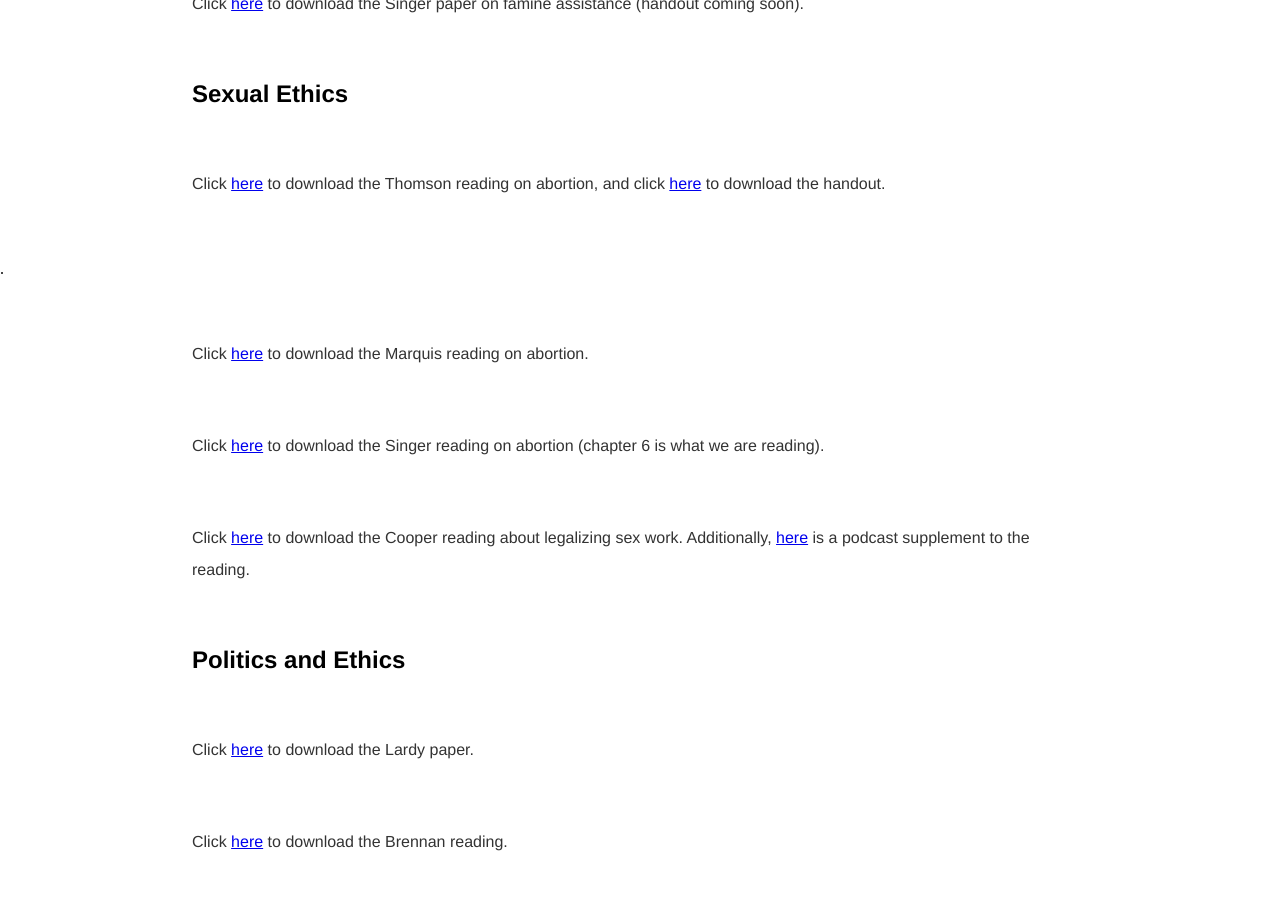
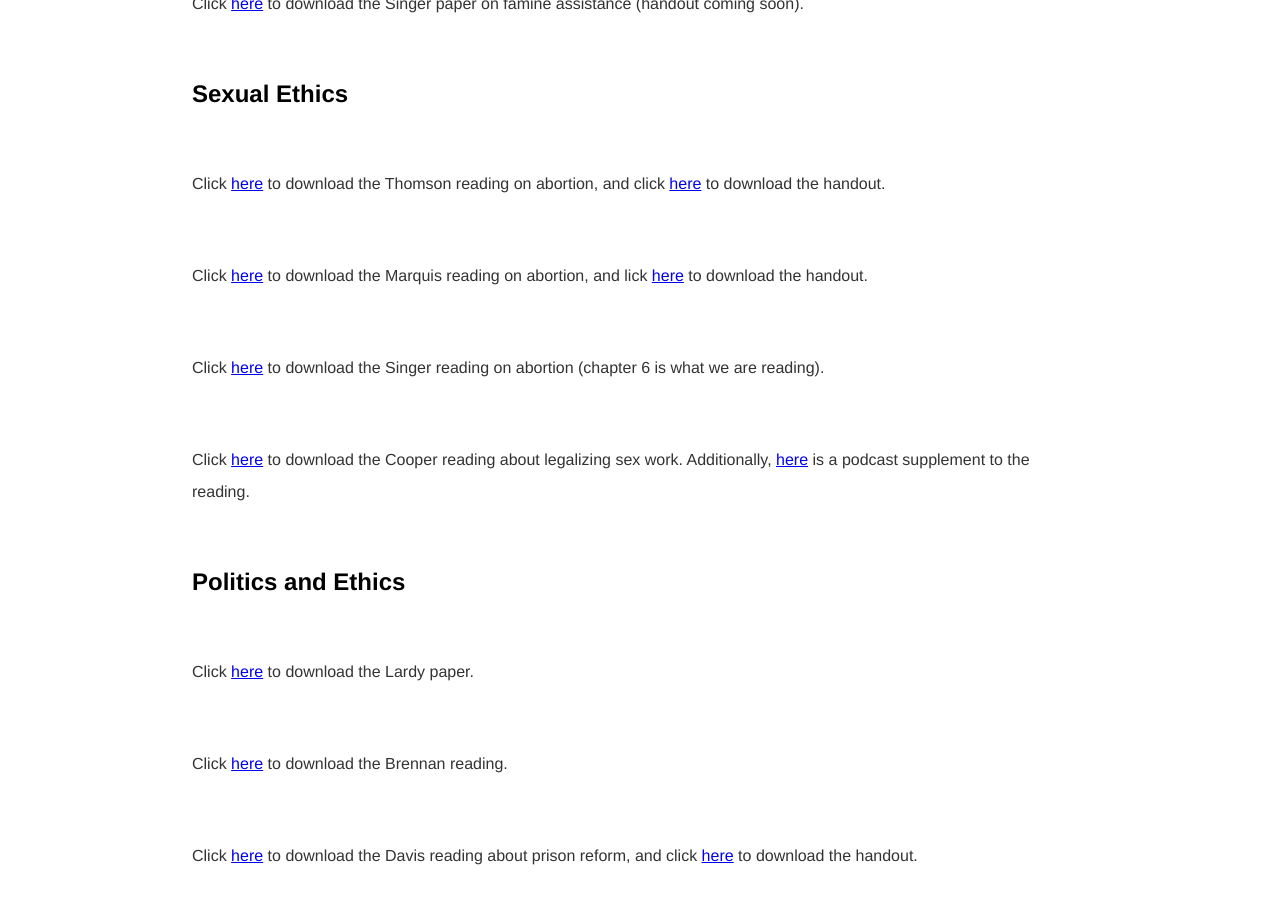
Before and after one commit to kevinjpatton/kevinjpatton.github.io, a Jekyll site: the page built from teaching/phil_2030/index.html, in a window 1280 px wide and 900 px high, scrolled down 2324 px. Built offline with Jekyll 4.4.1, drawn with Linux system fonts in a browser that asks for light colours; Markdown is read by kramdown in place of the engine named in the settings.

Commit message:
Update index.html

```diff
--- a/teaching/phil_2030/index.html
+++ b/teaching/phil_2030/index.html
@@ -26,7 +26,6 @@
 <p>Click <a href="/teaching/phil_1010/Thomas Nagel - Mortal Questions.pdf" target="_blank">here</a> to download the Thomas Nagel reading (we are just reading Ch3), and click <a href="/teaching/phil_2030/Handout - Nagel on Moral Luck.pdf" target="_blank">here</a> to download the handout.</p>
 <p>Click <a href="/teaching/phil_2030/Bernard Williams - Moral Luck.pdf" target="_blank">here</a> to download the Bernard Williams reading (we are just reading Ch2), and click <a href="/teaching/phil_2030/Handout - Williamd on Moral Luck.pdf" target="_blank">here</a> to download the handout.</p>
 <p>Click <a href="/banda/J.L. Mackie - Inventing Right and Wrong.pdf" target="_blank">here</a> to download the JL Mackie reading (we are just reading Ch1), and click <a href="/teaching/phil_2030/Handout - Mackie - 2030.pdf" target="_blank">here</a> to download the handout.</p>
-</p>
 <p>Click <a href="/teaching/phil_3050/AJ Ayer - Language Truth and Logic.pdf" target="_blank">here</a> to download the Ayer reading, and click <a href="/teaching/phil_2030/Handout - Ayer.pdf" target="_blank">here</a> to download the handout.</p>
 
 <h2>Famine Relief</h2>
@@ -34,8 +33,8 @@
 <p>Click <a href="/teaching/phil_2030/Peter Singer - Famine, Affluence, and Morality.pdf" target="_blank">here</a> to download the Singer paper on famine assistance (handout coming soon).</p>
 
 <h2>Sexual Ethics</h2>
-<p>Click <a href="/teaching/phil_2030/Judith Jarvis Thomson - A Defense of Abortion.pdf" target="_blank">here</a> to download the Thomson reading on abortion, and click <a href="/teaching/phil_2030/Handout - Thomson.pdf" target="_blank">here<a> to download the handout.</p>.</p>
-<p>Click <a href="/teaching/phil_2030/Don Marquis - Why Abortion is Wrong.pdf" target="_blank">here</a> to download the Marquis reading on abortion.</p>
+<p>Click <a href="/teaching/phil_2030/Judith Jarvis Thomson - A Defense of Abortion.pdf" target="_blank">here</a> to download the Thomson reading on abortion, and click <a href="/teaching/phil_2030/Handout - Thomson.pdf" target="_blank">here<a> to download the handout.</p>
+<p>Click <a href="/teaching/phil_2030/Don Marquis - Why Abortion is Wrong.pdf" target="_blank">here</a> to download the Marquis reading on abortion, and lick <a href="/teaching/phil_2030/Handout - Marquis.pdf" target="_blank">here</a> to download the handout.</p>
 <p>Click <a href="/teaching/phil_2030/Peter Singer - Practical Ethics.pdf" target="_blank">here</a> to download the Singer reading on abortion (chapter 6 is what we are reading).</p>
 <p>Click <a href="/teaching/phil_2030/Belinda Cooper - Prostitution A Feminist Analysis.pdf" target="_blank">here</a> to download the Cooper reading about legalizing sex work.  Additionally, <a href="https://www.wnycstudios.org/podcasts/takeaway/segments/deep-dive-sex-work" target="_blank">here</a> is a podcast supplement to the reading.</p>
 
```
